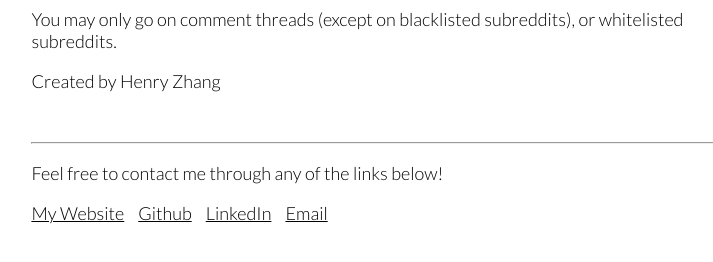
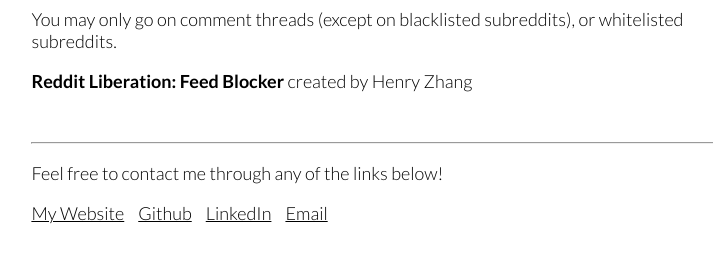
Before and after one commit to HZ757/PortfolioWebsite, a plain HTML site: page RedditLiberationRedirect.html in a window 1280 px wide. Shown: the part 120-382 px from the top of the page, without its empty margins (15-728 px from the left). Drawn offline with Linux system fonts and the light colour scheme.

Commit message:
Update RedditLiberationRedirect.html

```diff
--- a/RedditLiberationRedirect.html
+++ b/RedditLiberationRedirect.html
@@ -16,7 +16,7 @@
     <div class="content">
         <h1>You should be working</h1>
         <p>You may only go on comment threads (except on blacklisted subreddits), or whitelisted subreddits.</p>
-        <p>Created by Henry Zhang</p>
+        <p><b>Reddit Liberation: Feed Blocker</b> created by Henry Zhang</p>
 
         <hr style="margin-top: 50px;"></hr>
         <p>Feel free to contact me through any of the links below!</p>
```
